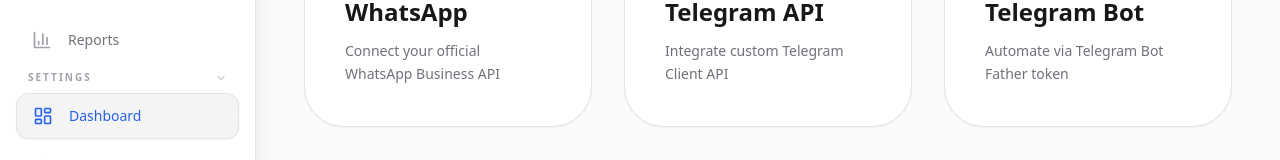
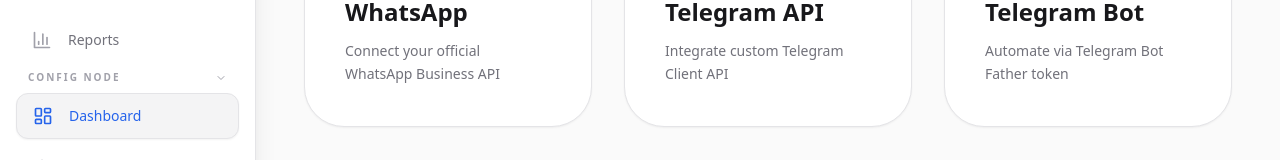
Before and after one commit to ayushraj706/intrective-message-, a Next.js app: page /dashboard in a window 1280 px wide. Shown: the part 313-473 px from the top of the page. Built offline with nearby package versions, Linux system fonts and the light colour scheme; no server answers; the database is empty; sample sign-in values are in the browser's storage.

Commit message:
Update Sidebar.js

```diff
--- a/components/Sidebar.js
+++ b/components/Sidebar.js
@@ -43,7 +43,7 @@
         <div className={`mt-8 mb-3 flex items-center ${isCollapsed ? 'justify-center' : 'px-3 justify-between'}`}>
            {!isCollapsed ? (
              <>
-               <label className="text-[10px] uppercase tracking-[0.2em] text-zinc-400 dark:text-zinc-600 font-bold whitespace-nowrap">Settings</label>
+               <label className="text-[10px] uppercase tracking-[0.2em] text-zinc-400 dark:text-zinc-600 font-bold whitespace-nowrap">Config Node</label>
                <ChevronDown size={12} className="text-zinc-400 dark:text-zinc-600" />
              </>
            ) : (
@@ -52,6 +52,7 @@
         </div>
 
         <NavItem icon={<LayoutDashboard size={20}/>} label="Dashboard" active={activeTab === 'dashboard'} onClick={() => setActiveTab('dashboard')} isCollapsed={isCollapsed} />
+        {/* Yahan update kiya hai: Account Settings se sirf Settings */}
         <NavItem icon={<Settings size={20}/>} label="Settings" active={activeTab === 'settings'} onClick={() => setActiveTab('settings')} isCollapsed={isCollapsed} />
       </nav>
 
```
